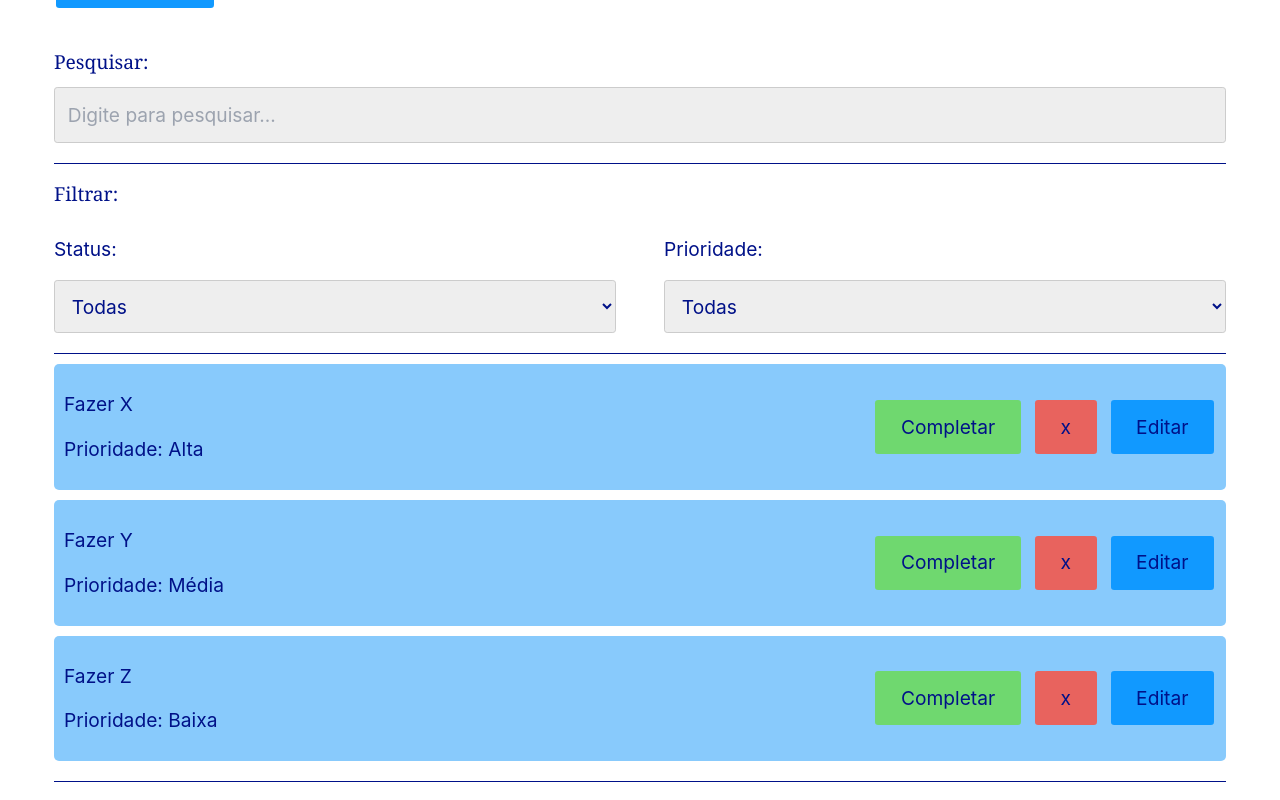
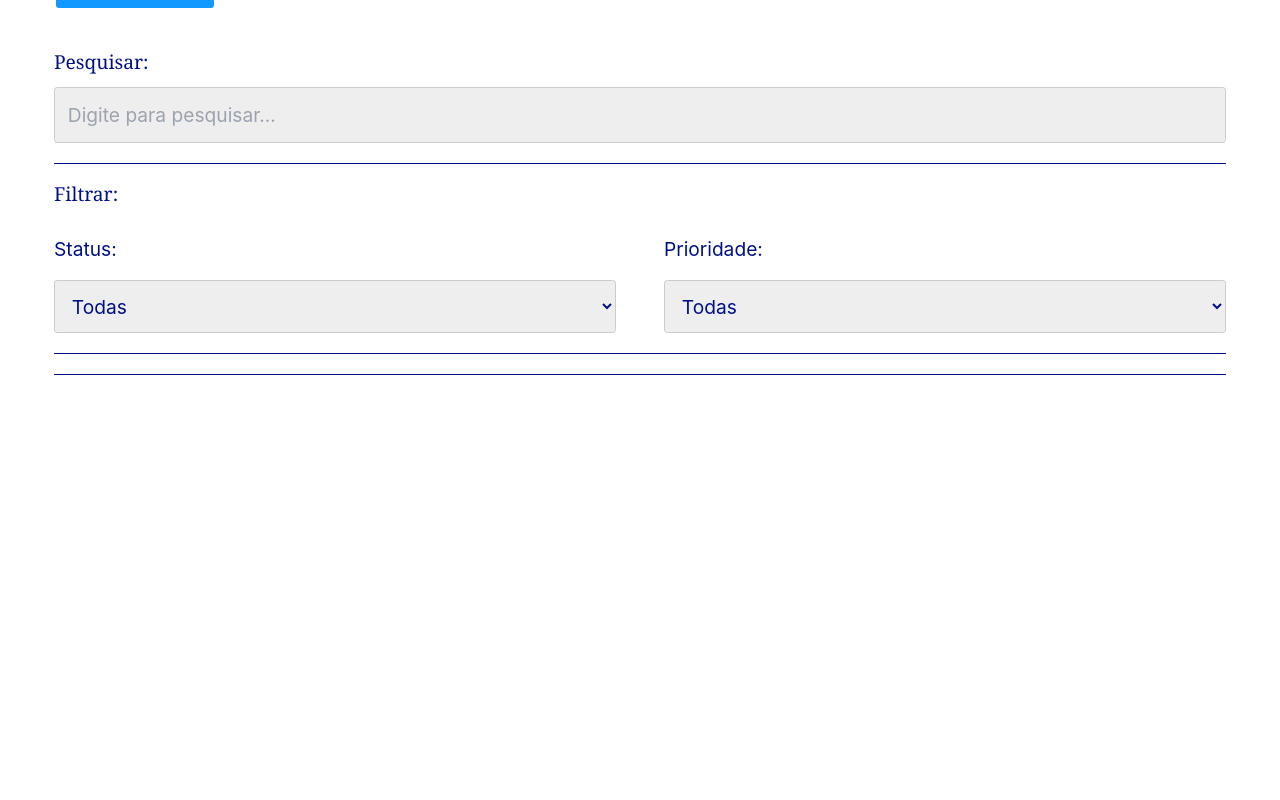
Before and after one commit to brunoo85/listaTarefas, a React (Vite) app: page / in a window 1280 px wide. Shown: the part 320-1120 px from the top of the page. After the commit the page ends 800 px from the top, so only its background shows below. Built offline with nearby package versions, Linux system fonts and the light colour scheme.

Commit message:
feat integração com o localStorage

```diff
--- a/src/App.jsx
+++ b/src/App.jsx
@@ -6,25 +6,7 @@ import Search from './components/Search';
 import Filter from './components/Filter';
 
 const App = () => {
-  const [todos, setTodos] = React.useState([
-    { id: 1,
-      text: "Fazer X",
-      prior: "Alta",
-      completa: false,
-  },
-  {
-    id: 2,
-    text: "Fazer Y",
-    prior: "Média",
-    completa: false,
-  },
-  {
-    id: 3,
-    text: "Fazer Z",
-    prior: "Baixa",
-    completa: true,
-  }
-]);
+  const [todos, setTodos] = React.useState([]);
 
 const priorityOrder = {
   Urgente: 1,
@@ -32,7 +14,6 @@ const priorityOrder = {
   Média: 3,
   Baixa: 4,
 };
-
 
 const [search, setSearch] = React.useState("");
 const [status, setStatus] = React.useState("All");
@@ -68,6 +49,15 @@ const editTodo = (id, newText) => {
   setTodos(updatedTodo);
 };
 
+React.useEffect(() => {
+  const todoSalve = JSON.parse(localStorage.getItem("todos")) || [];
+  setTodos(todoSalve);
+}, []);
+
+React.useEffect(() => {
+  localStorage.setItem("todos", JSON.stringify(todos));
+}, [todos]);
+
   return <section className="app w-7/12
   mt-0 mx-auto mb-73
   bg-zinc-200">
```
